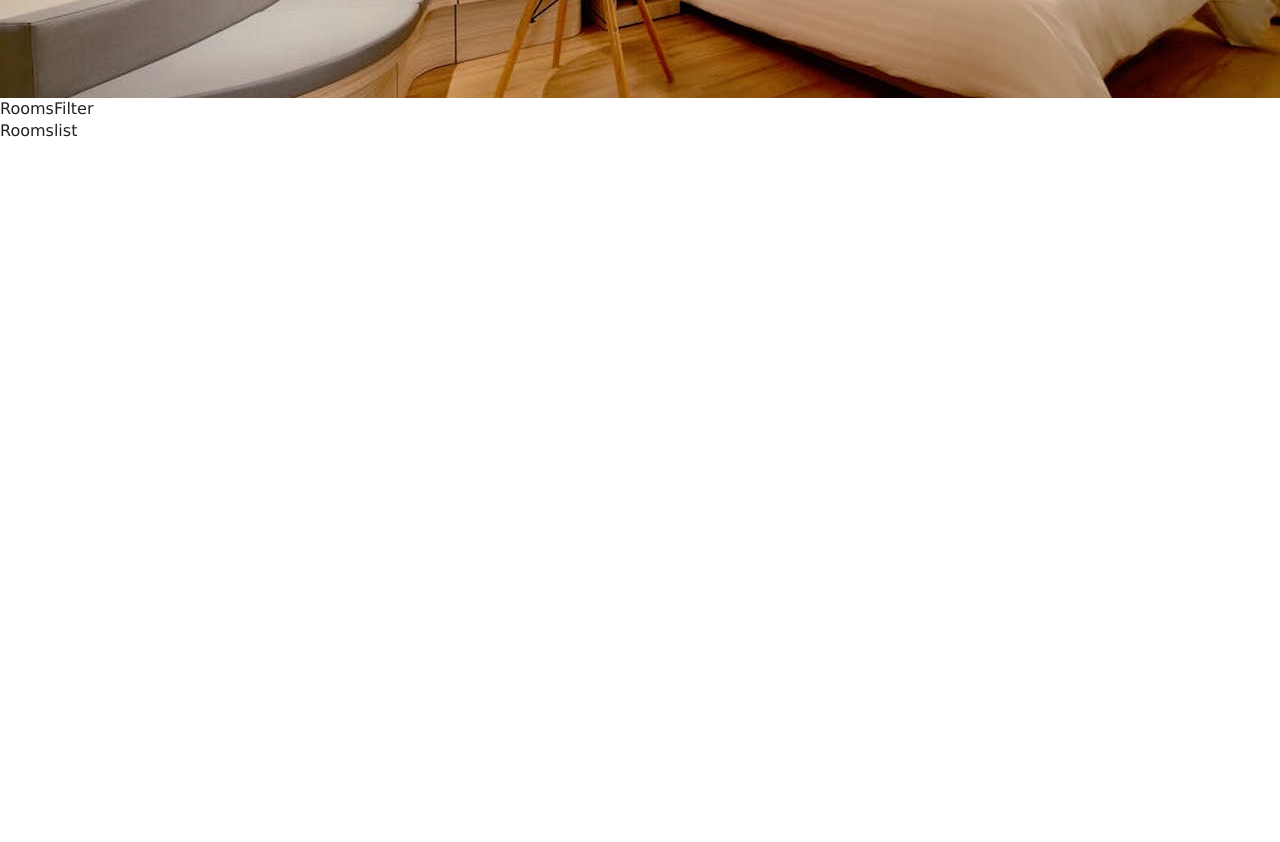
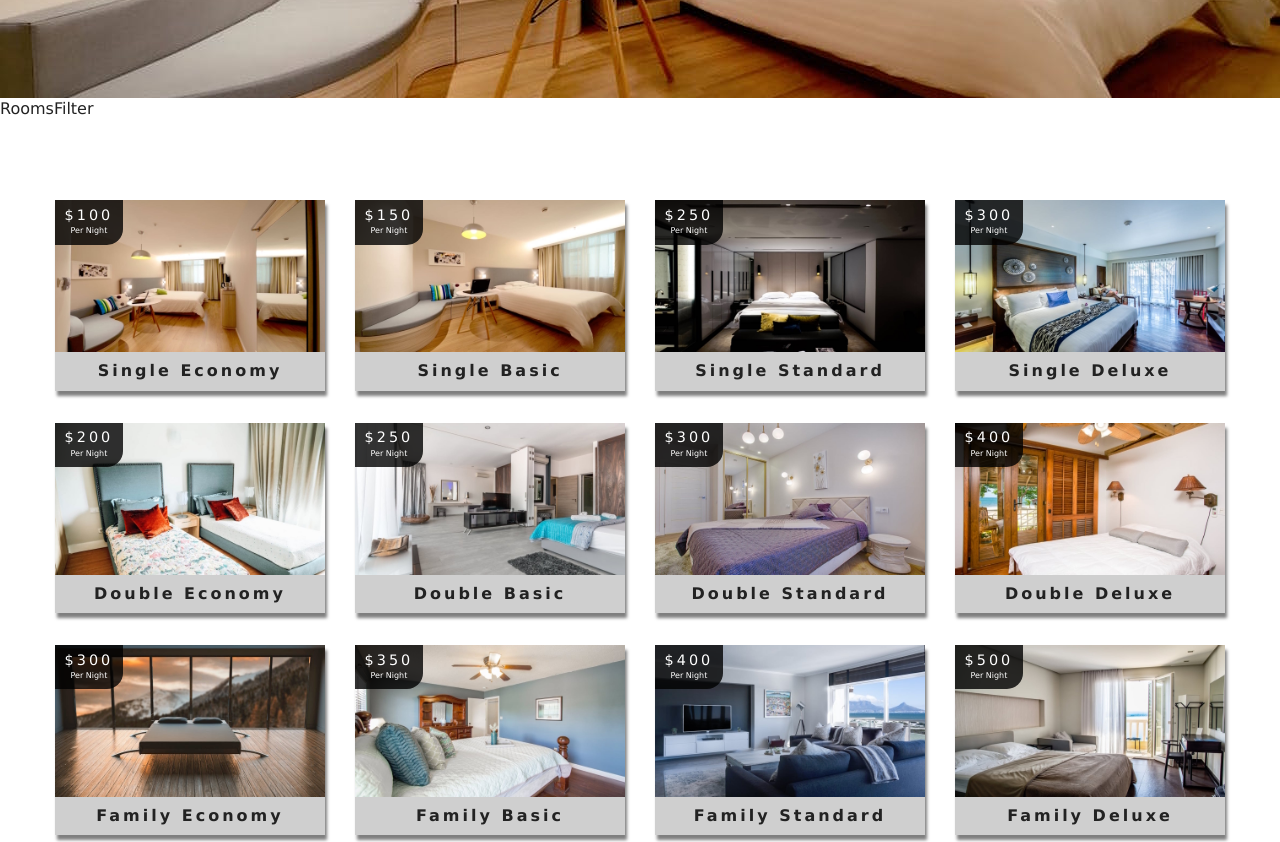
Before and after one commit to galfarotolon/Beach-Resort, a React (Create React App) app: page /rooms in a window 1280 px wide. Shown: the part 520-1362 px from the top of the page. Before the commit the page ends 800 px from the top, so only its background shows below. Built offline with nearby package versions, Linux system fonts and the light colour scheme; the HTML template or start-up script is replaced by a standard one.

Commit message:
room list completed

```diff
--- a/src/components/RoomsList.js
+++ b/src/components/RoomsList.js
@@ -1,10 +1,28 @@
 import React from 'react'
+import Room from './Room'
 
-function RoomsList() {
+function RoomsList({ rooms }) {
+
+    if (rooms.length === 0) {
+        return (
+            <div className='empty-search'>
+                <h3>No Rooms Matched Your Search Parameters</h3>
+            </div>
+        )
+    }
+
+
     return (
-        <div>
-            Roomslist
-        </div>
+        <section className='roomslist'>
+            <div className='roomslist-center'>
+                {
+                    rooms.map(room => {
+                        return <Room key={room.id} room={room} />
+
+                    })
+                }
+            </div>
+        </section>
     )
 }
 
```
